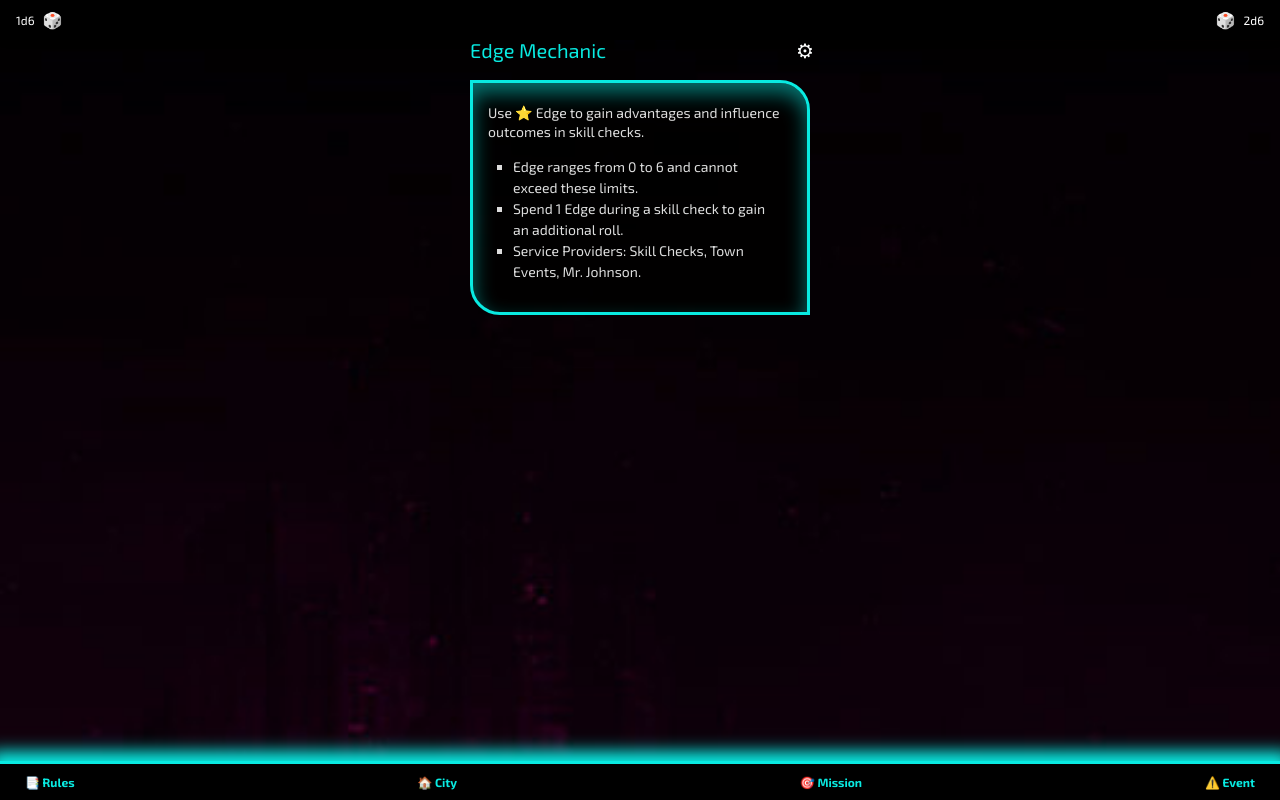
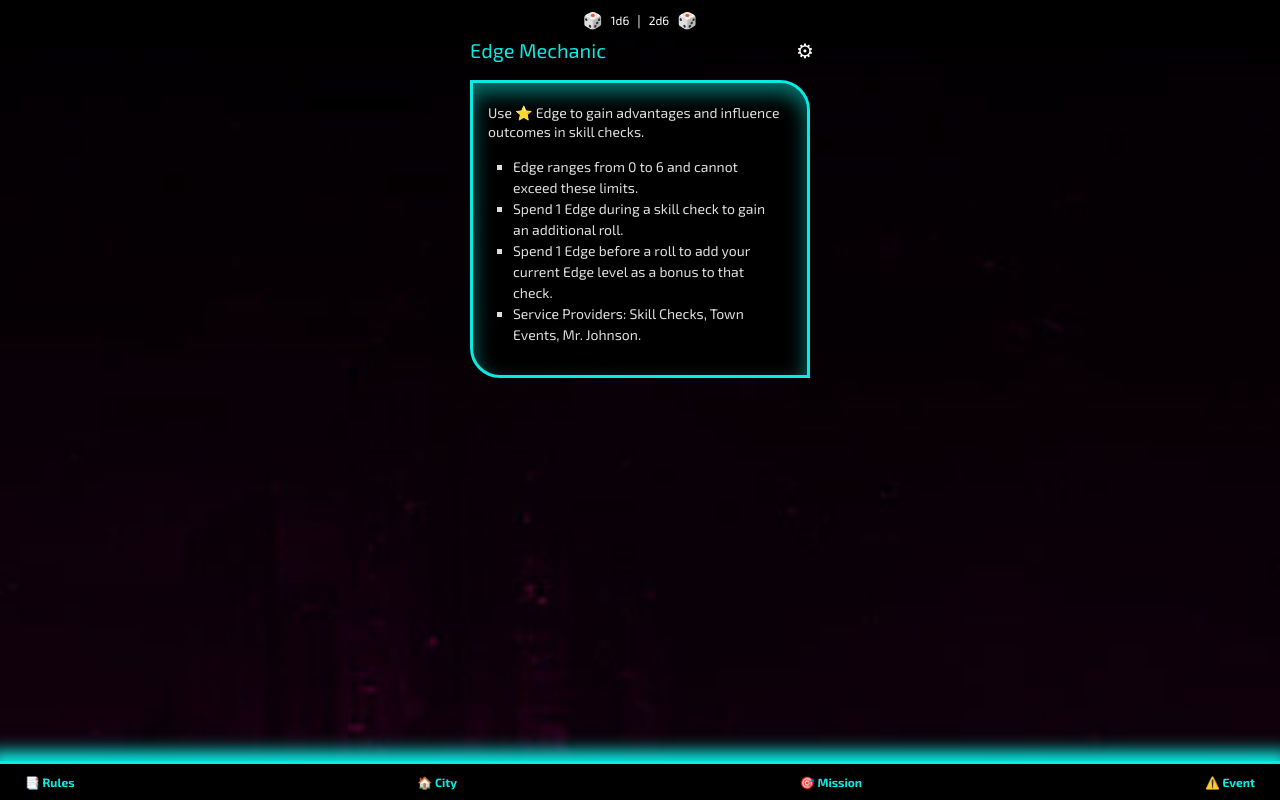
Before and after one commit to BroBuddy/shadowrun-neonhollow, a React (Vite) app: page /mechanic/Edge in a window 1280 px wide. Built offline with nearby package versions, Linux system fonts and the light colour scheme; no server answers.

Commit message:
some clean ups

```diff
--- a/src/components/FixedHeader.tsx
+++ b/src/components/FixedHeader.tsx
@@ -2,14 +2,13 @@ import Dice from './Dice'
 
 const FixedHeader = () => {
     return (
-        <div className="fixed left-0 top-0 w-full bg-black text-white flex justify-between items-center px-4 py-2 shadow-md z-40">
+        <div className="fixed left-0 top-0 w-full bg-black text-white flex justify-center items-center px-4 py-2 shadow-md z-40">
             <div className="flex items-center">
-                <span className="mr-2 text-xs">1d6</span>
                 <Dice dice={1} />
-            </div>
-            <div className="flex items-center">
+                <span className="mx-2 text-xs">1d6</span>
+                <span>|</span>
+                <span className="mx-2 text-xs">2d6</span>
                 <Dice dice={2} />
-                <span className="ml-2 text-xs">2d6</span>
             </div>
         </div>
     )
--- /dev/null
+++ b/src/feature/city/components/ActionStep.tsx
@@ -0,0 +1,29 @@
+import { Link } from 'react-router-dom'
+import { ActionStep as ActionStepType } from '../FacilityType'
+
+type ActionStepProps = {
+    step: ActionStepType
+}
+
+const ActionStep = ({ step }: ActionStepProps) => {
+    const [firstWord, ...remainingWords] = step.text.split(' ')
+
+    return (
+        <li>
+            {step.link ? (
+                <>
+                    <strong>{firstWord}:</strong>{' '}
+                    <Link to={`/resource${step.link}`}>
+                        {remainingWords.join(' ')}
+                    </Link>
+                </>
+            ) : (
+                <>
+                    <strong>{firstWord}:</strong> {remainingWords.join(' ')}
+                </>
+            )}
+        </li>
+    )
+}
+
+export default ActionStep
--- a/src/feature/city/components/ActionsView.tsx
+++ b/src/feature/city/components/ActionsView.tsx
@@ -1,7 +1,7 @@
 import Card from '@/components/Card'
-import { Link } from 'react-router-dom'
-import { ActionStep, FacilityAction } from '../FacilityType'
+import { FacilityAction } from '../FacilityType'
 import FadeIn from '@/components/FadeIn'
+import ActionStep from './ActionStep'
 
 type FacilityActionsProps = {
     actionList: FacilityAction[]
@@ -17,38 +17,9 @@ const ActionsView = ({ actionList }: FacilityActionsProps) => {
                             <strong className="highlight">{item.title}</strong>
                         </p>
                         <ul className="list-margin">
-                            {item.steps.map(
-                                (step: ActionStep, stepIndex: number) => {
-                                    const [firstWord, ...remainingWords] =
-                                        step.text.split(' ')
-
-                                    return (
-                                        <li key={stepIndex}>
-                                            {step.link ? (
-                                                <>
-                                                    <strong>
-                                                        {firstWord}:
-                                                    </strong>{' '}
-                                                    <Link
-                                                        to={`/resource${step.link}`}
-                                                    >
-                                                        {remainingWords.join(
-                                                            ' '
-                                                        )}
-                                                    </Link>
-                                                </>
-                                            ) : (
-                                                <>
-                                                    <strong>
-                                                        {firstWord}:
-                                                    </strong>{' '}
-                                                    {remainingWords.join(' ')}
-                                                </>
-                                            )}
-                                        </li>
-                                    )
-                                }
-                            )}
+                            {item.steps.map((step, stepIndex) => (
+                                <ActionStep key={stepIndex} step={step} />
+                            ))}
                         </ul>
                     </div>
                 ))}
--- a/src/feature/mechanic/mechanicData.ts
+++ b/src/feature/mechanic/mechanicData.ts
@@ -78,6 +78,7 @@ const mechanicData: Mechanic[] = [
         list: [
             'Edge ranges from 0 to 6 and cannot exceed these limits.',
             'Spend 1 Edge during a skill check to gain an additional roll.',
+            'Spend 1 Edge before a roll to add your current Edge level as a bonus to that check.',
             'Service Providers: Skill Checks, Town Events, Mr. Johnson.',
         ],
     },
--- a/src/feature/mission/performanceData.ts
+++ b/src/feature/mission/performanceData.ts
@@ -5,14 +5,13 @@ const MissionPerformance: MissionPerformancesType[] = [
         id: 1,
         title: '🔴 Performance 1',
         level: 'Disastrous',
-        effects: [{ description: '+2 Heat' }],
+        effects: [{ description: 'No Effect' }],
     },
     {
         id: 2,
         title: '🔴 Performance 2',
         level: 'Underwhelming',
         effects: [
-            { description: '+1 Heat' },
             {
                 description: 'Roll 2d6 → +2 → Gain Intel',
                 link: '/intel',
```
